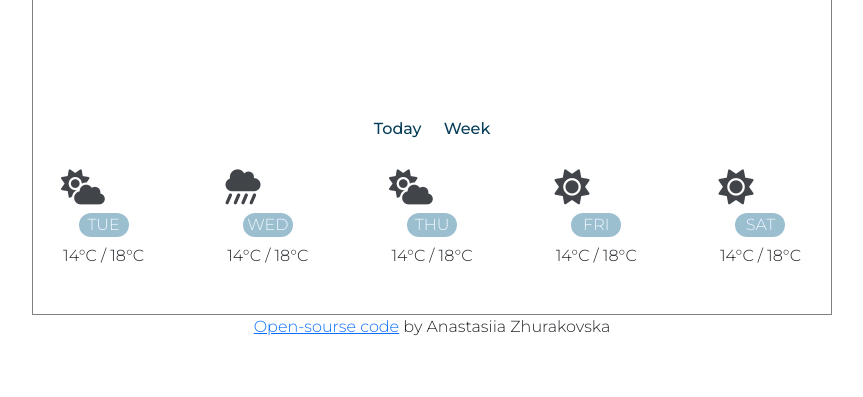
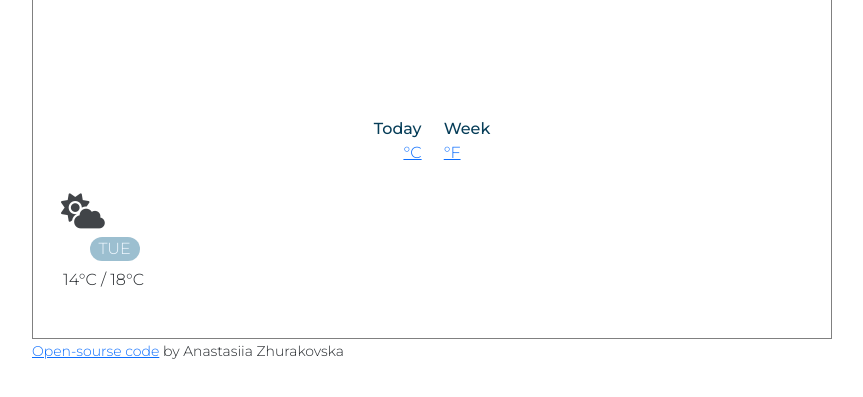
Before and after one commit to a-zhurakovska/Project-2, a plain HTML site: page index.html in a window 1280 px wide. Shown: the part 255-652 px from the top of the page, without its empty margins (208-1071 px from the left). Drawn offline with nearby package versions, Linux system fonts and the light colour scheme.

Commit message:
Added row for forecast in html, and some style

```diff
--- a/index.html
+++ b/index.html
@@ -26,6 +26,7 @@
   </head>
   <body>
     <div class="container">
+      <div class="weather-wrapper">
         <!--  -->
         <div class="mainCode">
           <div class="searchingLine">
@@ -89,68 +90,32 @@
               <a href="#" id="weekWeatherData">Week</a>
             </span>
           </div>
+          <div class="choose-units-for-forecast">
+            <span>
+              <a href="#" id="celsius-for-forecast">°C</a>
+            </span>
+            <span>
+              <a href="#" id="fahrenheit-for-forecast">°F</a>
+            </span>
+          </div>
           <!--  -->
-        <div class="weatherData">
-          <div class="card-1">
+          <div class="weatherForecast">
+            <div class="row">
+              <div class="col-2">
                 <i
                   class="fa-solid fa-cloud-sun fa-2x fa-beat-fade"
                   style="--fa-animation-duration: 3s"
                 ></i>
                 <p class="day">TUE</p>
                 <p class="temperature">
-              <span class="dayTemperature">14</span>°C /
-              <span class="nightTemperature">18</span>°C
-            </p>
-          </div>
-          <div class="card-2">
-            <i
-              class="fa-solid fa-cloud-showers-heavy fa-beat-fade fa-2x"
-              style="--fa-animation-duration: 3s"
-            ></i>
-            <p class="day">WED</p>
-            <p class="temperature">
-              <span class="dayTemperature">14</span>°C /
-              <span class="nightTemperature">18</span>°C
-            </p>
-          </div>
-          <div class="card-3">
-            <i
-              class="fa-solid fa-cloud-sun fa-2x fa-beat-fade"
-              style="--fa-animation-duration: 3s"
-            ></i>
-            <p class="day">THU</p>
-            <p class="temperature">
-              <span class="dayTemperature">14</span>°C /
-              <span class="nightTemperature">18</span>°C
-            </p>
-          </div>
-          <div class="card-4">
-            <i
-              class="fa-solid fa-sun fa-2x fa-beat-fade fa-2x"
-              style="--fa-animation-duration: 3s"
-            ></i>
-            <p class="day">FRI</p>
-            <p class="temperature">
-              <span class="dayTemperature">14</span>°C /
-              <span class="nightTemperature">18</span>°C
-            </p>
-          </div>
-          <div class="card-5">
-            <i
-              class="fa-solid fa-sun fa-2x fa-beat-fade fa-2x"
-              style="--fa-animation-duration: 3s"
-            ></i>
-            <p class="day">SAT</p>
-            <p class="temperature">
-              <span class="dayTemperature">14</span>°C /
-              <span class="nightTemperature">18</span>°C
+                  <span class="maxForecastTemperature">14</span>°C /
+                  <span class="minForecastTemperature">18</span>°C
                 </p>
               </div>
             </div>
           </div>
         </div>
-    <div class="footer">
-      <footer>
+        <small>
           <a
             href="https://github.com/a-zhurakovska/Project-2"
             target="_blank"
@@ -158,7 +123,8 @@
             >Open-sourse code</a
           >
           by Anastasiia Zhurakovska
-      </footer>
+        </small>
+      </div>
     </div>
     <script src="src/script.js"></script>
   </body>
--- a/src/style.css
+++ b/src/style.css
@@ -94,10 +94,14 @@ h2 {
   margin: 0 auto;
 }
 
-.choosePeriod {
+.choosePeriod,
+.choose-units-for-forecast {
   display: flex;
   justify-content: center;
   gap: 3%;
+}
+
+.choose-units-for-forecast {
   margin-bottom: 30px;
 }
 
@@ -122,11 +126,12 @@ p.day {
   margin: 7px auto;
 }
 
-.fa-solid {
-  align-items: center;
+.row {
+  display: flex;
+  justify-content: space-between;
+  justify-items: center;
 }
 
-p.temperatureOfDay {
-  text-align: center;
-  color: #063d58;
+.col-2 {
+  justify-content: center;
 }
```
Lines whose indentation alone changed are shown as unchanged.
